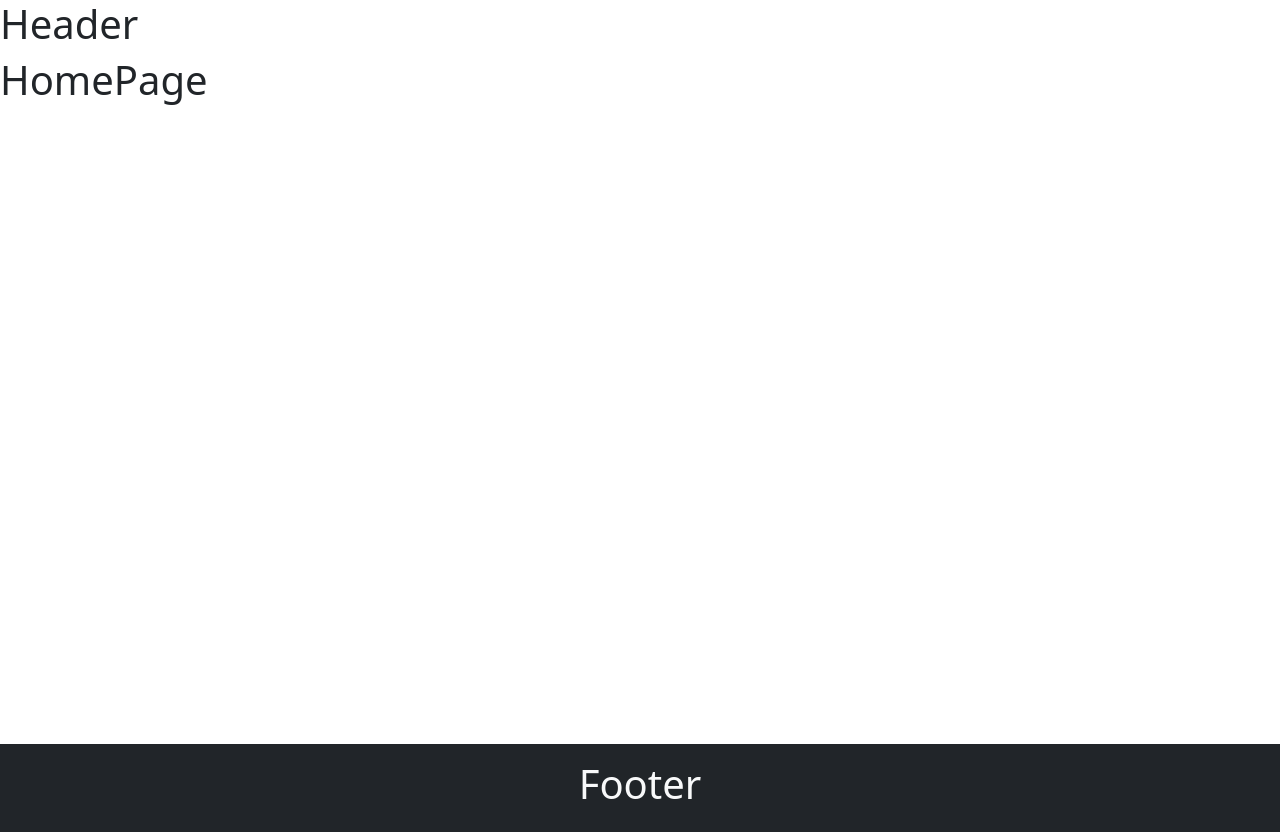
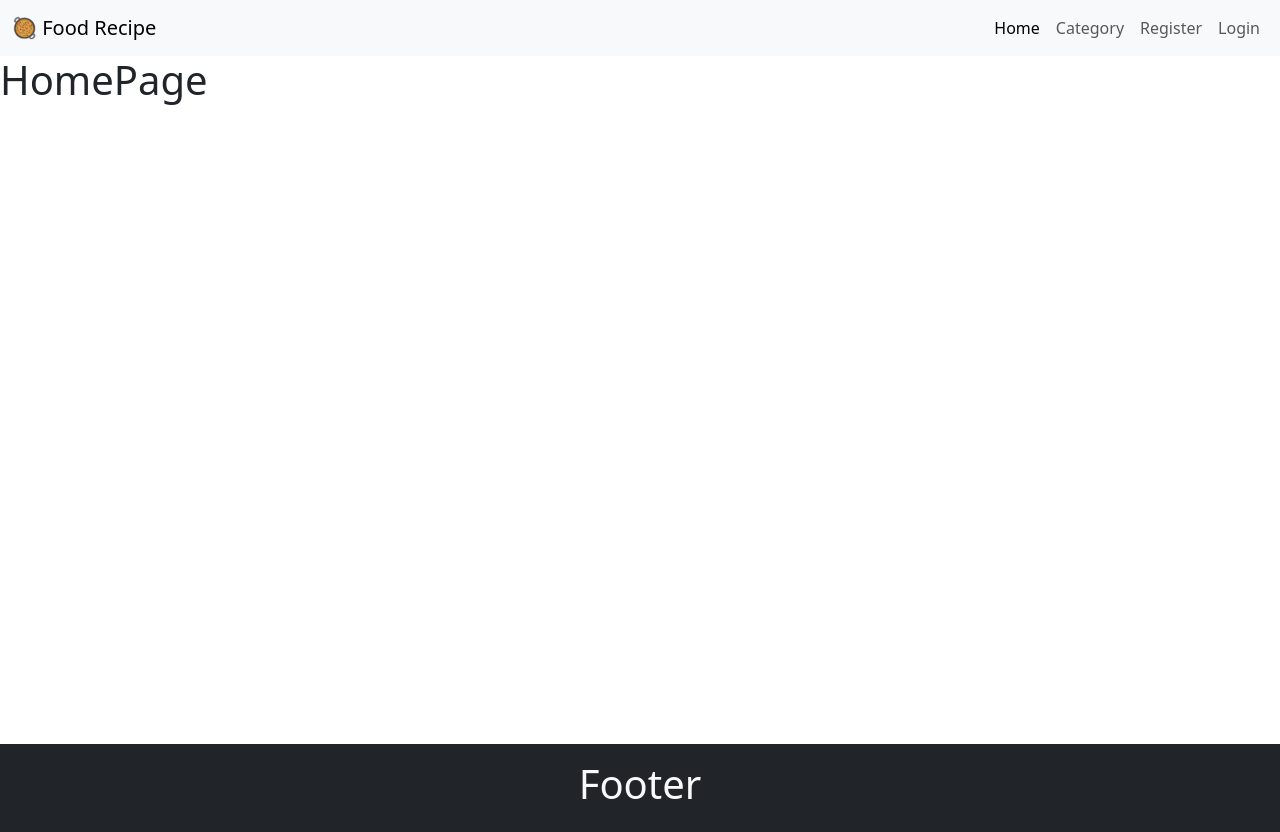
Before and after one commit to Saurav-Das557/Food-Recipe-Organizer, a React (Create React App) app in the folder client/: page / in a window 1280 px wide. Built offline with nearby package versions, Linux system fonts and the light colour scheme.

Commit message:
added navbar

```diff
--- a/client/src/components/Layout/Header.js
+++ b/client/src/components/Layout/Header.js
@@ -1,10 +1,52 @@
 import React from "react";
+import { NavLink, Link } from "react-router-dom";
 
 const Header = () => {
   return (
-    <div>
-      <h1>Header</h1>
-    </div>
+    <>
+      <nav className="navbar navbar-expand-lg bg-body-tertiary">
+        <div className="container-fluid">
+          <button
+            className="navbar-toggler"
+            type="button"
+            data-bs-toggle="collapse"
+            data-bs-target="#navbarTogglerDemo01"
+            aria-controls="navbarTogglerDemo01"
+            aria-expanded="false"
+            aria-label="Toggle navigation"
+          >
+            <span className="navbar-toggler-icon" />
+          </button>
+          <div className="collapse navbar-collapse" id="navbarTogglerDemo01">
+            <Link to="/" className="navbar-brand">
+             🥘 Food Recipe
+            </Link>
+            <ul className="navbar-nav ms-auto mb-2 mb-lg-0">
+              <li className="nav-item">
+                <NavLink to="/" className="nav-link">
+                  Home
+                </NavLink>
+              </li>
+              <li className="nav-item">
+                <NavLink to="/category" className="nav-link">
+                  Category
+                </NavLink>
+              </li>
+              <li className="nav-item">
+                <NavLink to="/register" className="nav-link">
+                  Register
+                </NavLink>
+              </li>
+              <li className="nav-item">
+                <NavLink to="/Login" className="nav-link">
+                  Login
+                </NavLink>
+              </li>
+            </ul>
+          </div>
+        </div>
+      </nav>
+    </>
   );
 };
 
```
